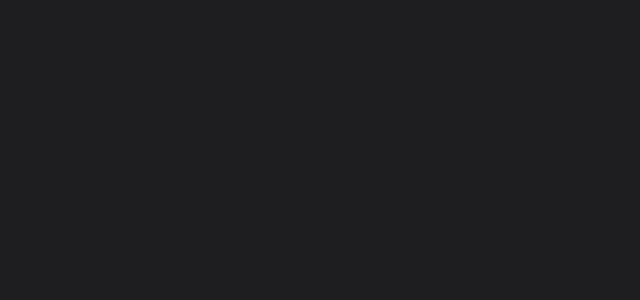
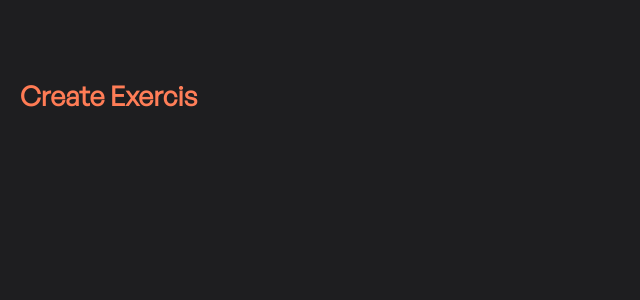
Before and after one commit to sweetcuptea/traxercise, a Vue app: page /create-exercise in a window 1280 px wide. Shown: the top 300 px of the page, without its empty margins (0-640 px from the left). Built offline with nearby package versions, Linux system fonts and the light colour scheme.

Commit message:
add VPageCreateExercise component (#20)
* add VPageCreateExercise component

* fix the name of the scss class in the VPageCreateExercise component

```diff
--- a/src/components/atoms/VButtonCreateExercise.vue
+++ b/src/components/atoms/VButtonCreateExercise.vue
@@ -1,5 +1,5 @@
 <template>
-  <router-link to="" exact>
+  <router-link to="/create-exercise" exact>
     <button class="button-create-exercise">
       <v-icon-plus class="button-create-exercise__icon" />
     </button>
--- /dev/null
+++ b/src/components/pages/VPageCreateExercise.vue
@@ -0,0 +1,21 @@
+<template>
+  <section class="page-create-exercise">
+    <h5 class="page-create-exercise__title">Create Exercis</h5>
+  </section>
+</template>
+
+<script>
+export default {
+  name: "VPageCreateExercise",
+  data() {
+    return {};
+  },
+};
+</script>
+
+<style lang="scss" scoped>
+.page-create-exercise {
+  width: 100%;
+  margin-bottom: 40%;
+}
+</style>
--- a/src/router/index.js
+++ b/src/router/index.js
@@ -1,6 +1,7 @@
 import Vue from "vue";
 import VueRouter from "vue-router";
 import VPageHome from "../components/pages/VPageHome.vue";
+import VPageCreateExercise from "../components/pages/VPageCreateExercise.vue";
 
 Vue.use(VueRouter);
 
@@ -12,6 +13,11 @@
       name: "homepage",
       component: VPageHome,
     },
+    {
+      path: "/create-exercise",
+      name: "create-exercise",
+      component: VPageCreateExercise,
+    },
   ],
 });
 
```
